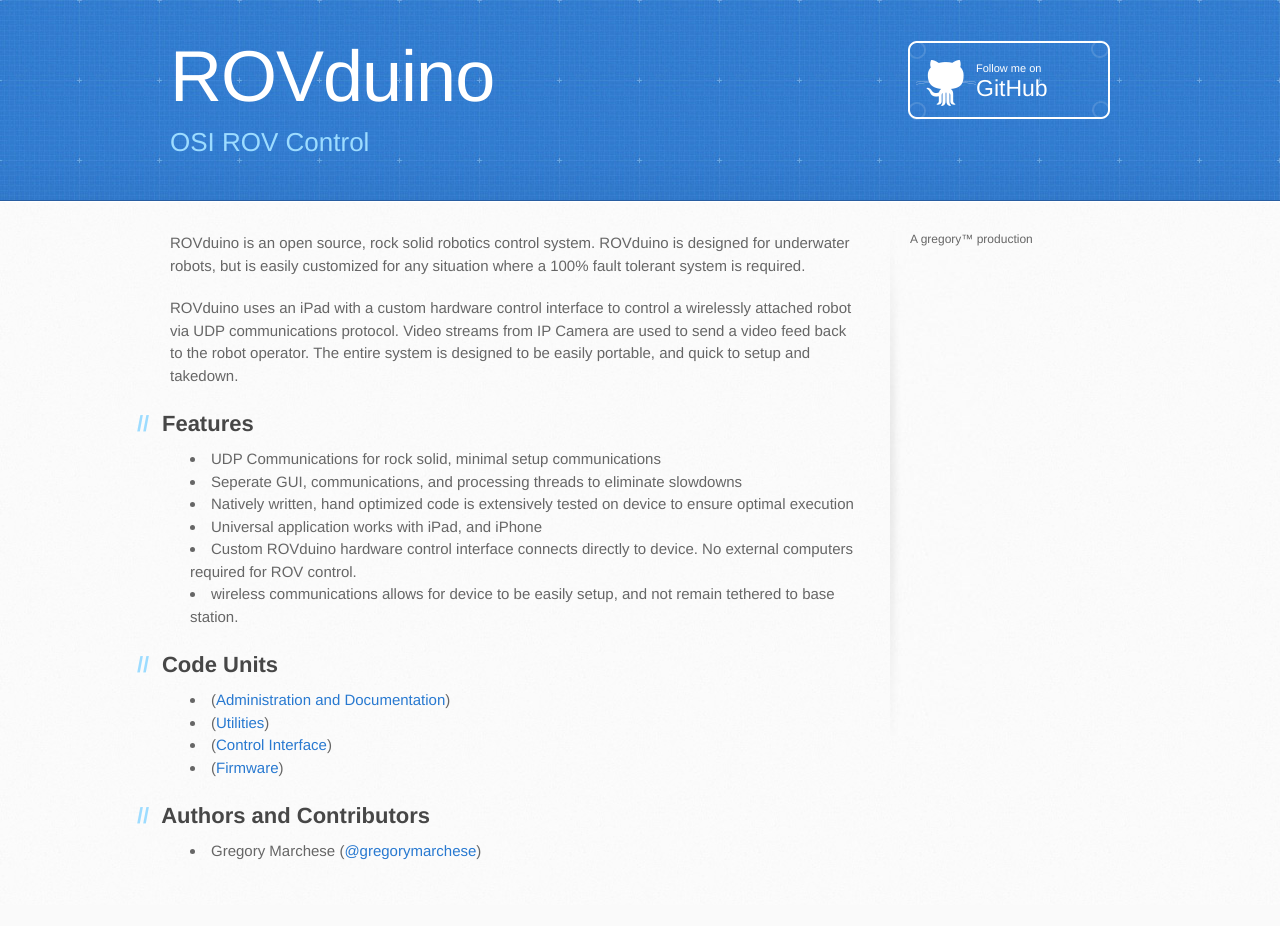
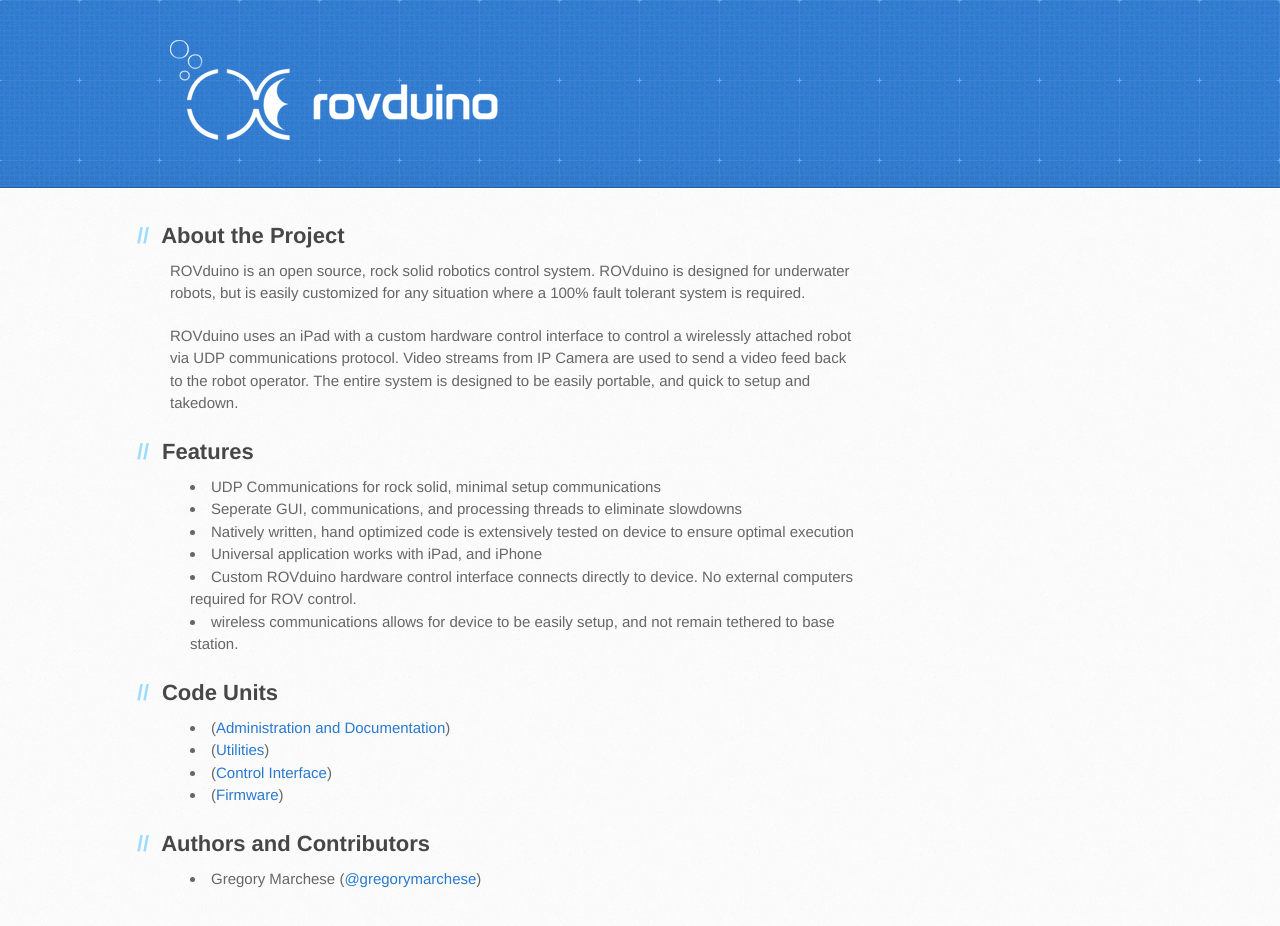
Before and after one commit to rovduino/rovduino.github.io, a plain HTML site: page index.html in a window 1280 px wide. Before the commit the page ends 905 px from the top, so only its background shows below. Drawn offline with Linux system fonts and the light colour scheme.

Commit message:
updating homepage

```diff
--- a/index.html
+++ b/index.html
@@ -18,15 +18,17 @@
   <body>
     <header>
       <div class="inner">
-        <h1>ROVduino</h1>
-        <h2>OSI ROV Control</h2>
-        <a href="https://github.com/rovduino" class="button"><small>Follow me on</small>GitHub</a>
+        <img src="images/logo.png" />
+
+
       </div>
     </header>
 
     <div id="content-wrapper">
       <div class="inner clearfix">
         <section id="main-content">
+        <h2>
+<a name="about" class="anchor" href="#about"><span class="octicon octicon-link"></span></a>About the Project</h2>
           <p>ROVduino is an open source, rock solid robotics control system. ROVduino is designed for underwater robots, but is easily customized for any situation where a 100% fault tolerant system is required. </p>
 
 <p>ROVduino uses an iPad with a custom hardware control interface to control a wirelessly attached robot via UDP communications protocol. Video streams from IP Camera are used to send a video feed back to the robot operator. The entire system is designed to be easily portable, and quick to setup and takedown.</p>
@@ -57,10 +59,6 @@
 </ul>
         </section>
 
-        <aside id="sidebar">
-
-    A gregory&trade; production
-</aside>
       </div>
     </div>
 
```
Also changed, not shown: images/logo.png (added).
